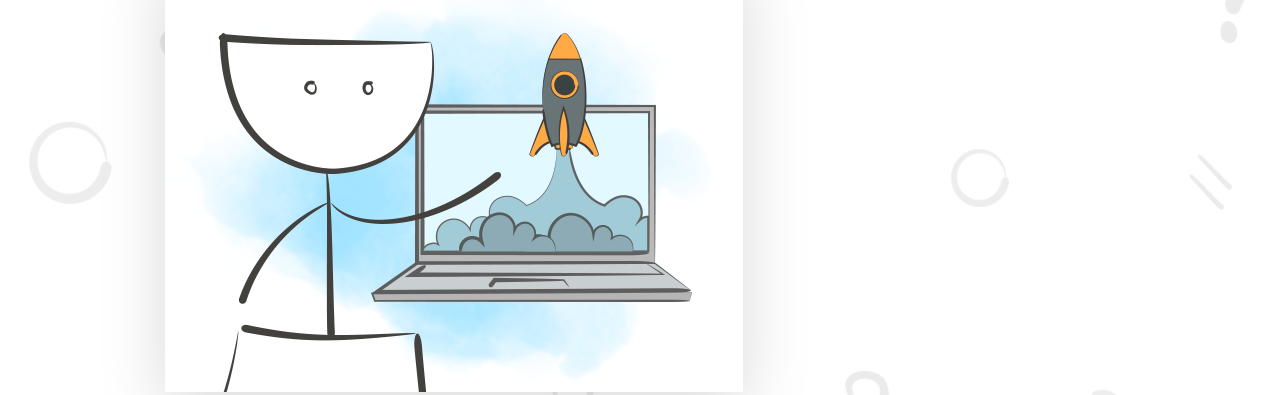
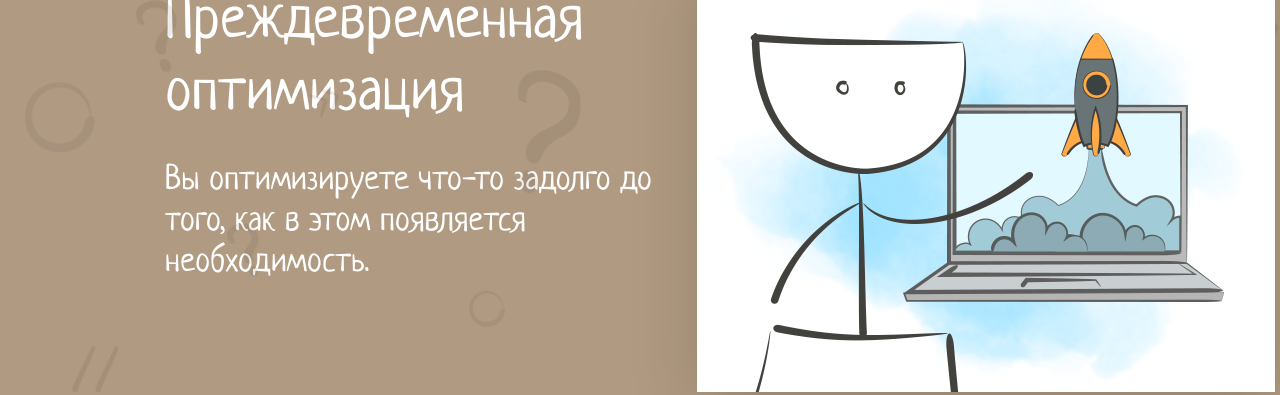
Before and after one commit to UnaHermosa/layout-designer-project-58, a website: page src/index.html in a window 1280 px wide. Shown: the part 4026-4421 px from the top of the page. Drawn offline with Linux system fonts and the light colour scheme.

Commit message:
Section optimization done

```diff
--- a/src/index.html
+++ b/src/index.html
@@ -152,24 +152,24 @@
         </div>
       </div>
     </article>
-    <article id="optimization" class="article ptb-100">
+    <article id="optimization" class="article article-dark ptb-100">
       <div class="content">
-        <div class="article-img-wrapper">
-          <img
+        <div class="article-title-wrapper">
+            <img
+            class="article-title-img"
             src="./images/2.png"
             width="578"
             height="434"
-            alt="Тота смотрит на экране монитора компьютера, как взлетает ракета"
-            class="article-title-img">
-          <div class="article-title-wrapper">
+            alt="Два смешных человечка что-то нашли в компьютере">
+          <div class="article-text-wrapper">
             <p class="article-title-main">Когнитивные искажения</p>
-            <h2 class="article-title title title-selection h2-60">Преждевременная оптимизация</h2>
-            <p class="article-text title title-selection-light">
+            <h2 class="article-title title title-selection h2-60 mb-30">Преждевременная оптимизация</h2>
+            <p class="article-text title title-selection">
               Вы оптимизируете что-то задолго до того, как в этом появляется необходимость.
             </p>
           </div>
         </div>
-        <p class="article-description-title">Как проявляется</p>
+        <h3 class="article-description-title">Как проявляется</h3>
         <div class="article-description-wrapper">
           <p class="article-text">
             Если вы добавите аэродинамический спойлер к своему старому автомобилю вместо
--- a/src/styles/style.css
+++ b/src/styles/style.css
@@ -193,6 +193,11 @@
   background-color: var(--light);
 }
 
+.list-item:hover:not(:first-child) {
+  background: var(--basic-color);
+  color: var(--main-color);
+}
+
 .list-item-dark {
   padding: 0;
   background: var(--basic-dark);
@@ -212,6 +217,7 @@
 
 .list-title {
   margin-bottom: 16px;
+  color: inherit;
 }
 
 .list-item-number {
@@ -243,11 +249,14 @@
   background-repeat: no-repeat;
   background-size: cover;
   opacity: 0.1;
-  z-index: -1;
 }
 
-.article-light::before {
+.article-light {
   background-color: var(--light);
+}
+
+.article-dark {
+  background-color: var(--brown);
 }
 
 .article-title-wrapper {
@@ -256,8 +265,16 @@
   width: 1110px;
 }
 
+.article-dark .article-text-wrapper {
+  order: -1;
+}
+
 .article-title-img {
   filter: drop-shadow(0 16px 32px rgba(0 0 0 / 15%));
+}
+
+.article-dark .article-title-main {
+  color: var(--transparent-light);
 }
 
 .article-title-main {
@@ -266,6 +283,19 @@
   font-size: 24px;
   line-height: 1.2;
   color: var(--transparent-dark);
+}
+
+.article-text {
+  flex-basis: 50%;
+  margin: 0;
+}
+
+.article-dark .article-text {
+  color: var(--main-color);
+}
+
+.article-dark .article-title {
+   color: var(--main-color);
 }
 
 .article-title + .article-text {
@@ -285,13 +315,13 @@
   text-transform: uppercase;
 }
 
+.article-dark .article-description-title {
+  color: var(--brown);
+  background-color: var(--main-color);
+}
+
 .article-description-wrapper {
   width: 100%;
   display: flex;
   gap: 30px;
 }
-
-.article-text {
-  flex-basis: 50%;
-  margin: 0;
-}
```
